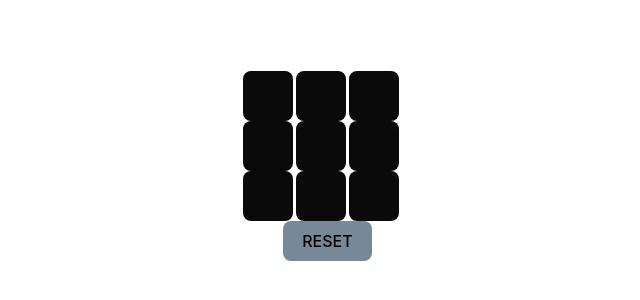
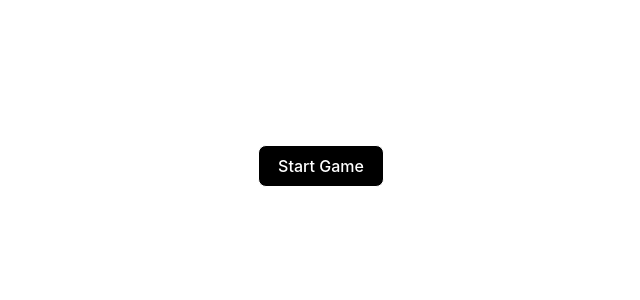
Before and after one commit to Eisha313/Mantine, a React (Vite) app: page / in a window 1280 px wide. Shown: the part 234-534 px from the top of the page, without its empty margins (319-959 px from the left). Built offline with nearby package versions, Linux system fonts and the light colour scheme.

Commit message:
the first game i made tictactoe

```diff
--- a/src/App.jsx
+++ b/src/App.jsx
@@ -20,12 +20,13 @@ export default function App() {
   const [state, setState] = useState(Array(9).fill(null));
   const [isWinner, setWinner] = useState(false);
   const [message, setMessage] = useState("");
+  const [gameStarted, setGameStarted] = useState(false);
   useEffect(() => {
     if (isWinner) {
       console.log("verify");
       setMessage(`${isWinner} CONGRATS YOU WON`);
 
-      // setState(Array(9).fill(null))
+      setState(Array(9).fill(null))
       setWinner(false);
     }
     setWinner(checkWinner());
@@ -70,6 +71,9 @@ export default function App() {
 
 
   function handlingClick(i) {
+    if (!gameStarted || state[i] !== null) {
+      return;
+    }
     if(state[i]==null){
 
     if (isWinner) {
@@ -125,8 +129,12 @@ export default function App() {
 
   return (
     <>
+    <div className="boardContainer">
+      {gameStarted ? (
+        <>
+          {message}
       <div className="boardContainer">
-        {/* {isWinner ? <>{message}</> : <></>} */}
+
         {message}
 
         {/* <div className="boardContainer>"{isWinner?(<>{isWinner}Congrats!You won the game</>)} */}
@@ -146,13 +154,23 @@ export default function App() {
           <Square value={state[7]} onClick={() => handlingClick(7)} />
           <Square value={state[8]} onClick={() => handlingClick(8)} />
         </div>
+        </div>
         <div>
           <button className="resett" onClick={() => setting()}>
             RESET
           </button>
         </div>
-        {/* </div> */}
-      </div>
-    </>
-  );
+
+        </>
+      ) : (
+        <button style={{backgroundColor:"black",border:"1px solid white",color:"white"}} onClick={() => setGameStarted(true)}>
+          Start Game
+        </button>
+      )}
+    </div>
+  </>
+);
+
+
+
 }
```
